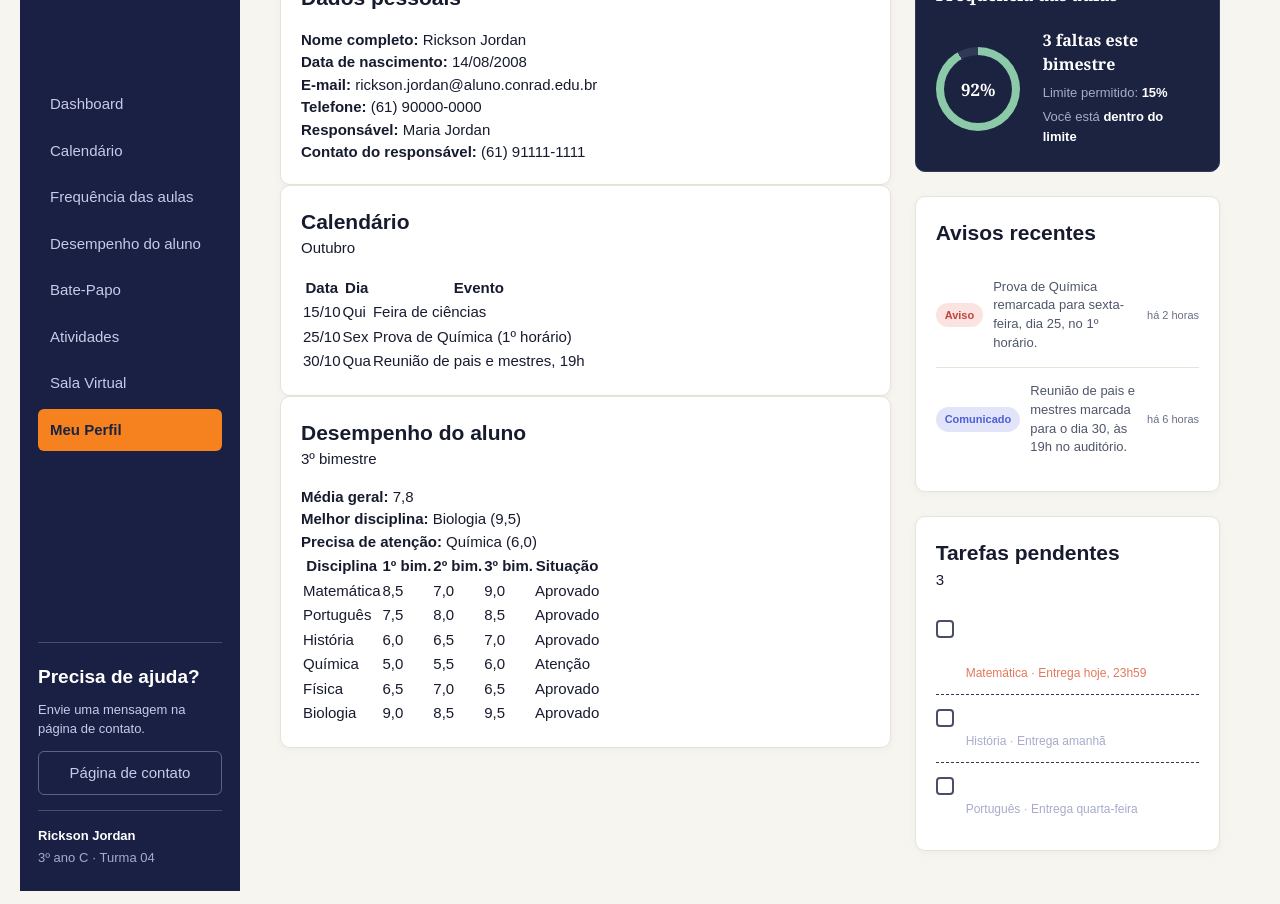
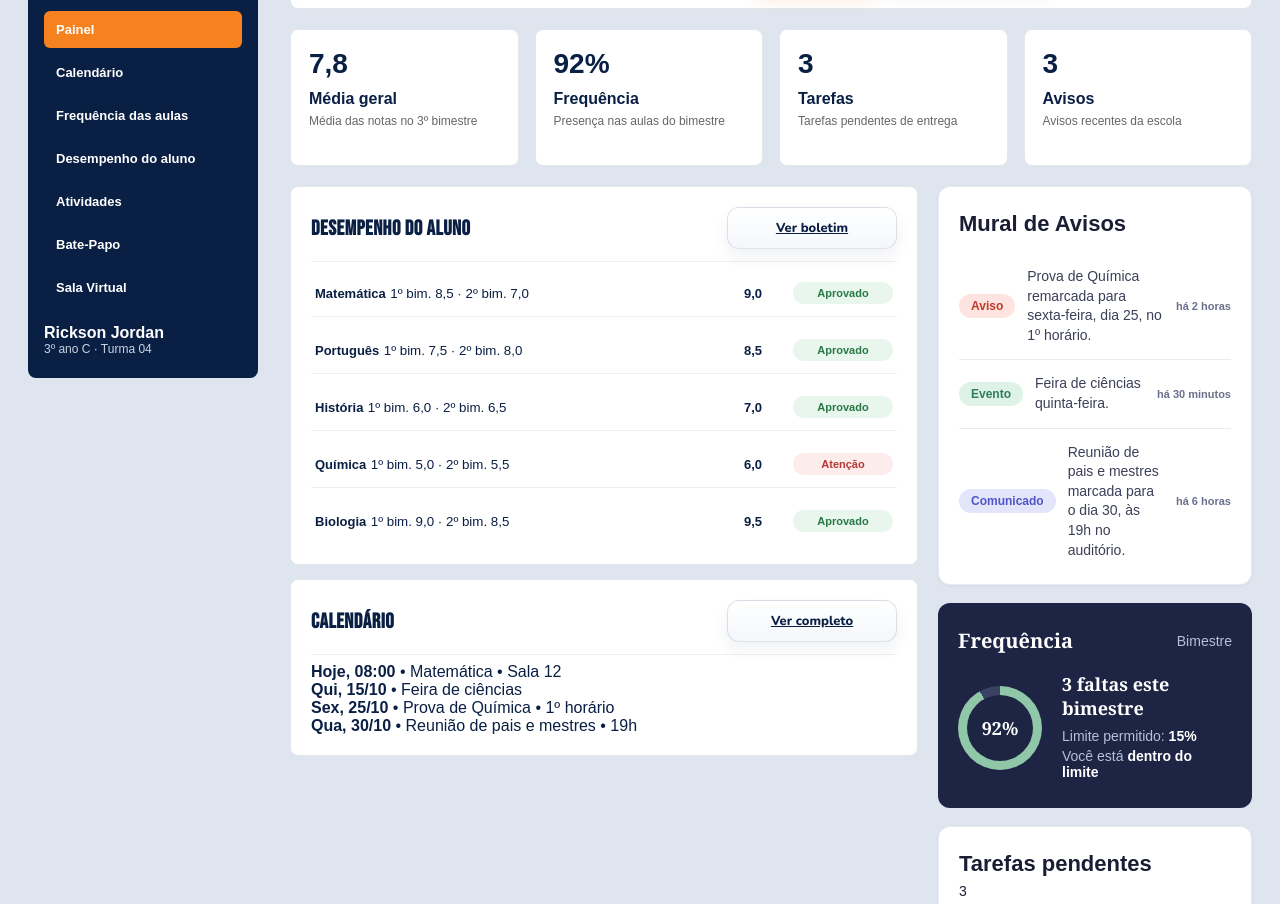
Before and after one commit to daniloakin07-boop/Conrad-, a website: page pages/aluno.html in a window 1280 px wide. Shown: the part 179-1083 px from the top of the page. Drawn offline with nearby package versions, Linux system fonts and the light colour scheme.

Commit message:
pagina de alunoi e seu css

```diff
--- /dev/null
+++ b/CSS/aluno.css
@@ -0,0 +1,235 @@
+/* ===== Coluna direita ===== */
+.painel-lateral {
+  display: flex;
+  flex-direction: column;
+  gap: 18px;
+}
+
+/* ===== Cards brancos ===== */
+.al-card {
+  background: #fff;
+  border: 1px solid #e8eaf0;
+  border-radius: 12px;
+  padding: 24px 20px;
+  box-shadow: 0 1px 3px rgba(20, 30, 70, 0.05);
+}
+
+.al-titulo {
+  font-family: Arial, Helvetica, sans-serif;
+  font-size: 22px;
+  font-weight: 700;
+  letter-spacing: 0;
+  text-transform: none;
+  color: #1a1d33;
+  margin: 0 0 16px;
+}
+
+/* ===== Mural de avisos ===== */
+.al-aviso {
+  display: flex;
+  align-items: center;
+  gap: 12px;
+  padding: 14px 0;
+  border-bottom: 1px solid #e8eaf0;
+}
+
+.al-aviso:last-child {
+  border-bottom: none;
+  padding-bottom: 0;
+}
+
+.al-tag {
+  flex-shrink: 0;
+  padding: 5px 12px;
+  border-radius: 999px;
+  font-size: 12px;
+  font-weight: 700;
+}
+
+.al-tag-aviso { background: #fde4e1; color: #c0392b; }
+.al-tag-evento { background: #dff2e8; color: #2e7d5b; }
+.al-tag-comunicado { background: #e3e6fb; color: #4f55c9; }
+
+.al-texto {
+  flex: 1;
+  margin: 0;
+  font-size: 14px;
+  line-height: 1.4;
+  color: #3b3f58;
+}
+
+.al-quando {
+  flex-shrink: 0;
+  font-size: 11px;
+  font-weight: 700;
+  color: #6b708c;
+  white-space: nowrap;
+}
+
+/* ===== Frequência (card escuro) ===== */
+.al-frequencia {
+  background: #1e2444;
+  border-radius: 12px;
+  padding: 24px 20px;
+  color: #fff;
+}
+
+.al-freq-topo {
+  display: flex;
+  justify-content: space-between;
+  align-items: center;
+  margin-bottom: 18px;
+}
+
+.al-freq-topo h2 {
+  font-family: Georgia, 'Times New Roman', serif;
+  font-size: 20px;
+  font-weight: 700;
+  letter-spacing: 0;
+  text-transform: none;
+  color: #fff;
+  margin: 0;
+}
+
+.al-freq-topo span {
+  font-size: 14px;
+  color: #b8bedc;
+}
+
+.al-freq-corpo {
+  display: flex;
+  align-items: center;
+  gap: 20px;
+}
+
+.al-anel {
+  --valor: 92;
+  position: relative;
+  width: 84px;
+  height: 84px;
+  border-radius: 50%;
+  flex-shrink: 0;
+  display: grid;
+  place-items: center;
+  background: conic-gradient(#8fc7a8 calc(var(--valor) * 1%), #3a4263 0);
+}
+
+.al-anel::before {
+  content: "";
+  position: absolute;
+  inset: 9px;
+  background: #1e2444;
+  border-radius: 50%;
+}
+
+.al-anel span {
+  position: relative;
+  font-family: Georgia, 'Times New Roman', serif;
+  font-size: 18px;
+  font-weight: 700;
+  color: #fff;
+}
+
+.al-freq-info h3 {
+  font-family: Georgia, 'Times New Roman', serif;
+  font-size: 18px;
+  font-weight: 700;
+  color: #fff;
+  margin: 0 0 8px;
+}
+
+.al-freq-info p {
+  font-size: 14px;
+  color: #b8bedc;
+  margin: 0 0 4px;
+}
+
+.al-freq-info strong {
+  color: #fff;
+}
+
+/* ===== Tarefas pendentes ===== */
+.al-contador {
+  display: block;
+  font-size: 14px;
+  color: #1a1d33;
+  margin: -10px 0 8px;
+}
+
+.al-tarefas {
+  list-style: none;
+  margin: 0;
+  padding: 0;
+}
+
+.al-tarefas li {
+  display: flex;
+  align-items: flex-start;
+  gap: 14px;
+  padding: 18px 0;
+  border-bottom: 1px dashed #1a1d33;
+}
+
+.al-tarefas li:last-child {
+  border-bottom: none;
+  padding-bottom: 6px;
+}
+
+.al-tarefas input[type="checkbox"] {
+  appearance: none;
+  -webkit-appearance: none;
+  width: 20px;
+  height: 20px;
+  margin: 0;
+  flex-shrink: 0;
+  border: 2px solid #2b2f4d;
+  border-radius: 4px;
+  background: #fff;
+  cursor: pointer;
+  display: grid;
+  place-content: center;
+}
+
+.al-tarefas input[type="checkbox"]:checked {
+  background: #2b2f4d;
+}
+
+.al-tarefas input[type="checkbox"]:checked::after {
+  content: "✓";
+  color: #fff;
+  font-size: 13px;
+  line-height: 1;
+}
+
+.al-tarefa-titulo {
+  font-size: 14px;
+  font-weight: 700;
+  color: #1a1d33;
+  margin: 0 0 4px;
+}
+
+.al-tarefa-meta {
+  font-size: 12px;
+  color: #9a9fc4;
+  margin: 0;
+}
+
+.al-tarefa-meta.urgente {
+  color: #e07a4f;
+}
+
+.al-tarefas li.feita .al-tarefa-titulo {
+  text-decoration: line-through;
+  color: #98a2b3;
+}
+
+/* ===== Responsivo ===== */
+@media (max-width: 520px) {
+  .al-aviso {
+    flex-wrap: wrap;
+  }
+
+  .al-quando {
+    width: 100%;
+  }
+}
--- a/pages/aluno.html
+++ b/pages/aluno.html
@@ -1,237 +1,289 @@
 <!DOCTYPE html>
-<html lang="pt-br">
-
+<html lang="pt-BR">
 <head>
     <meta charset="UTF-8">
     <meta name="viewport" content="width=device-width, initial-scale=1.0">
+    <title>Conrad Virtual School | Aluno</title>
 
     <link rel="stylesheet" href="../CSS/style.css">
-    <link rel="stylesheet" href="../CSS/dashboard.css">
-
-    <title>Conrad | Meu Perfil</title>
+    <link rel="stylesheet" href="../CSS/professor.css">
+    <link rel="stylesheet" href="../CSS/aluno.css">
 </head>
 
 <body>
 
-    <main class="container">
+  <header class="topo topo-home">
+    <a href="index.html" class="logo">CONRAD</a>
+
+    <nav class="menu">
+      <a href="index.html">inicio</a>
+      <a href="sobre.html">sobre</a>
+      <a href="contato.html">contato</a>
+    </nav>
+  </header>
+
+  <a href="#mainContent" class="skip-link">Ir para o conteúdo</a>
+
+  <main class="dashboard-professor">
 
     <!-- MENU LATERAL -->
     <aside class="menu-lateral">
 
-            <h3>Conrad Painel</h3>
+      <h3>Conrad Aluno</h3>
 
-            <nav class="menu">
-                <a href="dashboard.html">Dashboard</a>
-                <a href="#calendario">Calendário</a>
-                <a href="#frequencia">Frequência das aulas</a>
-                <a href="#desempenho">Desempenho do aluno</a>
-                <a href="bate-papo.html">Bate-Papo</a>
-                <a href="avaliação.html">Atividades</a>
-                <a href="sala-virtual.html">Sala Virtual</a>
-                <a href="aluno.html" class="menu-item-ativo">Meu Perfil</a>
+      <nav>
+        <a href="aluno.html" class="menu-item ativo">Painel</a>
+        <a href="#calendario" class="menu-item">Calendário</a>
+        <a href="#frequencia" class="menu-item">Frequência das aulas</a>
+        <a href="#desempenho" class="menu-item">Desempenho do aluno</a>
+        <a href="avaliação.html" class="menu-item">Atividades</a>
+        <a href="bate-papo.html" class="menu-item">Bate-Papo</a>
+        <a href="sala-virtual.html" class="menu-item">Sala Virtual</a>
       </nav>
 
-            <!-- ÁREA DE AJUDA -->
-            <div class="lateral-ajuda">
-                <h2>Precisa de ajuda?</h2>
-                <p>Envie uma mensagem na página de contato.</p>
-                <a href="contato.html" class="btn-secundario">Página de contato</a>
-            </div>
-
-            <!-- PERFIL -->
-            <div class="perfil-aluno">
+      <div style="margin-top:18px;">
         <strong>Rickson Jordan</strong>
-                <span>3º ano C · Turma 04</span>
+        <div style="font-size:12px;color:#cbd5e1;">3º ano C · Turma 04</div>
       </div>
 
     </aside>
 
 
     <!-- CONTEÚDO PRINCIPAL -->
-        <section class="conteudo-principal">
+    <section class="conteudo-dashboard" id="mainContent">
 
-            <header class="cabecalho-dashboard">
-                <div class="boas-vindas">
-                    <h1>Rickson Jordan</h1>
-                    <p>3º ano C · Turma 04 · Matrícula 2024.03.0417</p>
+      <header class="titulo-dashboard">
+        <div>
+          <h1>Boa tarde, Rickson Jordan</h1>
+          <p>Resumo rápido das suas notas, frequência e pendências</p>
+        </div>
+
+        <div class="header-right">
+          <div class="quick-actions">
+            <a href="avaliação.html" class="btn-primario">Ver atividades</a>
+            <a href="sala-virtual.html" class="btn-secundario">Entrar na sala virtual</a>
+          </div>
+
+          <div class="header-profile">
+            <div class="avatar avatar-purple">RJ</div>
+            <div class="profile-name">
+              <strong>Rickson Jordan</strong>
+              <small>Aluno</small>
+            </div>
+            <button id="profileToggle" class="btn-link">▾</button>
+
+            <div id="profileDropdown" class="profile-dropdown" style="display:none;">
+              <a href="perfil-aluno.html">Editar</a>
+              <a href="index.html">Sair</a>
+            </div>
+          </div>
         </div>
       </header>
 
 
-            <div class="dashboard-grid">
+      <!-- CARDS DE RESUMO -->
+      <section class="cards-resumo">
 
-                <!-- COLUNA ESQUERDA -->
-                <section class="bloco-horarios">
-
-                    <!-- DADOS PESSOAIS -->
-                    <div class="card">
-
-                        <div class="card-header">
-                            <h2>Dados pessoais</h2>
+        <div class="card-resumo">
+          <h2>7,8</h2>
+          <h3>Média geral</h3>
+          <span>Média das notas no 3º bimestre</span>
         </div>
 
-                        <p><strong>Nome completo:</strong> Rickson Jordan</p>
-                        <p><strong>Data de nascimento:</strong> 14/08/2008</p>
-                        <p><strong>E-mail:</strong> rickson.jordan@aluno.conrad.edu.br</p>
-                        <p><strong>Telefone:</strong> (61) 90000-0000</p>
-                        <p><strong>Responsável:</strong> Maria Jordan</p>
-                        <p><strong>Contato do responsável:</strong> (61) 91111-1111</p>
-
+        <div class="card-resumo">
+          <h2>92%</h2>
+          <h3>Frequência</h3>
+          <span>Presença nas aulas do bimestre</span>
         </div>
 
-
-                    <!-- CALENDÁRIO -->
-                    <div class="card" id="calendario">
-
-                        <div class="card-header">
-                            <h2>Calendário</h2>
-                            <span class="contador">Outubro</span>
+        <div class="card-resumo">
+          <h2>3</h2>
+          <h3>Tarefas</h3>
+          <span>Tarefas pendentes de entrega</span>
         </div>
 
-                        <table>
-                            <thead>
-                                <tr>
-                                    <th>Data</th>
-                                    <th>Dia</th>
-                                    <th>Evento</th>
-                                </tr>
-                            </thead>
-                            <tbody>
-                                <tr><td>15/10</td><td>Qui</td><td>Feira de ciências</td></tr>
-                                <tr><td>25/10</td><td>Sex</td><td>Prova de Química (1º horário)</td></tr>
-                                <tr><td>30/10</td><td>Qua</td><td>Reunião de pais e mestres, 19h</td></tr>
-                            </tbody>
-                        </table>
-
-                    </div>
-
-
-                    <!-- DESEMPENHO DO ALUNO -->
-                    <div class="card" id="desempenho">
-
-                        <div class="card-header">
-                            <h2>Desempenho do aluno</h2>
-                            <span class="contador">3º bimestre</span>
-                        </div>
-
-                        <p><strong>Média geral:</strong> 7,8</p>
-                        <p><strong>Melhor disciplina:</strong> Biologia (9,5)</p>
-                        <p><strong>Precisa de atenção:</strong> Química (6,0)</p>
-
-                        <table>
-                            <thead>
-                                <tr>
-                                    <th>Disciplina</th>
-                                    <th>1º bim.</th>
-                                    <th>2º bim.</th>
-                                    <th>3º bim.</th>
-                                    <th>Situação</th>
-                                </tr>
-                            </thead>
-                            <tbody>
-                                <tr><td>Matemática</td><td>8,5</td><td>7,0</td><td>9,0</td><td>Aprovado</td></tr>
-                                <tr><td>Português</td><td>7,5</td><td>8,0</td><td>8,5</td><td>Aprovado</td></tr>
-                                <tr><td>História</td><td>6,0</td><td>6,5</td><td>7,0</td><td>Aprovado</td></tr>
-                                <tr><td>Química</td><td>5,0</td><td>5,5</td><td>6,0</td><td>Atenção</td></tr>
-                                <tr><td>Física</td><td>6,5</td><td>7,0</td><td>6,5</td><td>Aprovado</td></tr>
-                                <tr><td>Biologia</td><td>9,0</td><td>8,5</td><td>9,5</td><td>Aprovado</td></tr>
-                            </tbody>
-                        </table>
-
+        <div class="card-resumo">
+          <h2>3</h2>
+          <h3>Avisos</h3>
+          <span>Avisos recentes da escola</span>
         </div>
 
       </section>
 
 
+      <!-- PAINEL PRINCIPAL -->
+      <div class="painel-dashboard">
+
+        <div>
+
+          <!-- DESEMPENHO DO ALUNO -->
+          <article class="card-avaliacoes">
+            <div class="titulo-card">
+              <h2 id="desempenho">Desempenho do aluno</h2>
+              <a href="#" class="btn-secundario">Ver boletim</a>
+            </div>
+
+            <div style="display:flex;flex-direction:column;gap:10px;margin-top:8px;">
+
+              <div class="aluno">
+                <div>
+                  <strong>Matemática</strong>
+                  <small>1º bim. 8,5 · 2º bim. 7,0</small>
+                </div>
+                <strong>9,0</strong>
+                <div class="status ativo">Aprovado</div>
+              </div>
+
+              <div class="aluno">
+                <div>
+                  <strong>Português</strong>
+                  <small>1º bim. 7,5 · 2º bim. 8,0</small>
+                </div>
+                <strong>8,5</strong>
+                <div class="status ativo">Aprovado</div>
+              </div>
+
+              <div class="aluno">
+                <div>
+                  <strong>História</strong>
+                  <small>1º bim. 6,0 · 2º bim. 6,5</small>
+                </div>
+                <strong>7,0</strong>
+                <div class="status ativo">Aprovado</div>
+              </div>
+
+              <div class="aluno">
+                <div>
+                  <strong>Química</strong>
+                  <small>1º bim. 5,0 · 2º bim. 5,5</small>
+                </div>
+                <strong>6,0</strong>
+                <div class="status pendente">Atenção</div>
+              </div>
+
+              <div class="aluno">
+                <div>
+                  <strong>Biologia</strong>
+                  <small>1º bim. 9,0 · 2º bim. 8,5</small>
+                </div>
+                <strong>9,5</strong>
+                <div class="status ativo">Aprovado</div>
+              </div>
+
+            </div>
+
+          </article>
+
+
+          <!-- CALENDÁRIO / PRÓXIMOS COMPROMISSOS -->
+          <article class="card-avaliacoes" style="margin-top:14px;">
+            <div class="titulo-card">
+              <h2 id="calendario">Calendário</h2>
+              <a href="#" class="btn-secundario">Ver completo</a>
+            </div>
+
+            <div class="agenda-line">
+              <span><strong>Hoje, 08:00</strong> • Matemática • Sala 12</span>
+            </div>
+
+            <div class="agenda-line">
+              <span><strong>Qui, 15/10</strong> • Feira de ciências</span>
+            </div>
+
+            <div class="agenda-line">
+              <span><strong>Sex, 25/10</strong> • Prova de Química • 1º horário</span>
+            </div>
+
+            <div class="agenda-line">
+              <span><strong>Qua, 30/10</strong> • Reunião de pais e mestres • 19h</span>
+            </div>
+
+          </article>
+
+        </div>
+
+
                 <!-- COLUNA DIREITA -->
-                <div class="coluna-direita">
+        <aside class="painel-lateral">
 
-                    <!-- FREQUÊNCIA DAS AULAS -->
-                    <section class="frequencia-card" id="frequencia">
+          <!-- MURAL DE AVISOS -->
+          <article class="al-card">
+            <h2 class="al-titulo">Mural de Avisos</h2>
 
-                        <div class="frequencia-topo">
-                            <h2>Frequência das aulas</h2>
+            <div class="al-aviso">
+              <span class="al-tag al-tag-aviso">Aviso</span>
+              <p class="al-texto">Prova de Química remarcada para sexta-feira, dia 25, no 1º horário.</p>
+              <span class="al-quando">há 2 horas</span>
+            </div>
+
+            <div class="al-aviso">
+              <span class="al-tag al-tag-evento">Evento</span>
+              <p class="al-texto">Feira de ciências quinta-feira.</p>
+              <span class="al-quando">há 30 minutos</span>
+            </div>
+
+            <div class="al-aviso">
+              <span class="al-tag al-tag-comunicado">Comunicado</span>
+              <p class="al-texto">Reunião de pais e mestres marcada para o dia 30, às 19h no auditório.</p>
+              <span class="al-quando">há 6 horas</span>
+            </div>
+          </article>
+
+
+          <!-- FREQUÊNCIA -->
+          <article class="al-frequencia" id="frequencia">
+            <div class="al-freq-topo">
+              <h2>Frequência</h2>
               <span>Bimestre</span>
             </div>
 
-                        <div class="frequencia-conteudo">
-
-                            <div class="grafico-frequencia">
-                                <div class="circulo">
+            <div class="al-freq-corpo">
+              <div class="al-anel" style="--valor: 92">
                 <span>92%</span>
               </div>
-                            </div>
 
-                            <div class="frequencia-info">
+              <div class="al-freq-info">
                 <h3>3 faltas este bimestre</h3>
                 <p>Limite permitido: <strong>15%</strong></p>
                 <p>Você está <strong>dentro do limite</strong></p>
               </div>
-
             </div>
-
-                    </section>
-
-
-                    <!-- AVISOS RECENTES -->
-                    <section class="card">
-
-                        <div class="card-header">
-                            <h2>Avisos recentes</h2>
-                        </div>
-
-                        <div class="aviso">
-                            <span class="tag-aviso">Aviso</span>
-                            <p class="texto">Prova de Química remarcada para sexta-feira, dia 25, no 1º horário.</p>
-                            <span class="quando">há 2 horas</span>
-                        </div>
-
-                        <div class="aviso">
-                            <span class="tag-comunicado">Comunicado</span>
-                            <p class="texto">Reunião de pais e mestres marcada para o dia 30, às 19h no auditório.</p>
-                            <span class="quando">há 6 horas</span>
-                        </div>
-
-                    </section>
+          </article>
 
 
           <!-- TAREFAS PENDENTES -->
-                    <section class="card card-tarefas">
+          <article class="al-card">
+            <h2 class="al-titulo">Tarefas pendentes</h2>
+            <span class="al-contador" id="contadorTarefas">3</span>
 
-                        <div class="card-header">
-                            <h2>Tarefas pendentes</h2>
-                            <span class="contador">3</span>
-                        </div>
-
-                        <ul class="lista-tarefas">
+            <ul class="al-tarefas" id="listaTarefas">
               <li>
-                                <input type="checkbox" class="checkbox">
+                <input type="checkbox" aria-label="Concluir tarefa">
                 <div>
-                                    <p class="tarefa-titulo">Lista de exercícios — Equações do 2º grau</p>
-                                    <p class="tarefa-meta urgente">Matemática · Entrega hoje, 23h59</p>
+                  <p class="al-tarefa-titulo">Lista de exercícios — Equações do 2º grau</p>
+                  <p class="al-tarefa-meta urgente">Matemática · Entrega hoje, 23h59</p>
                 </div>
               </li>
 
               <li>
-                                <input type="checkbox" class="checkbox">
+                <input type="checkbox" aria-label="Concluir tarefa">
                 <div>
-                                    <p class="tarefa-titulo">Resumo do capítulo 4</p>
-                                    <p class="tarefa-meta">História · Entrega amanhã</p>
+                  <p class="al-tarefa-titulo">Resumo do capítulo 4</p>
+                  <p class="al-tarefa-meta">História · Entrega amanhã</p>
                 </div>
               </li>
 
               <li>
-                                <input type="checkbox" class="checkbox">
+                <input type="checkbox" aria-label="Concluir tarefa">
                 <div>
-                                    <p class="tarefa-titulo">Redação — tema livre</p>
-                                    <p class="tarefa-meta">Português · Entrega quarta-feira</p>
+                  <p class="al-tarefa-titulo">Redação — tema livre</p>
+                  <p class="al-tarefa-meta">Português · Entrega quarta-feira</p>
                 </div>
               </li>
             </ul>
+          </article>
 
-                    </section>
-
-                </div>
+        </aside>
 
       </div>
 
@@ -239,6 +291,36 @@
 
   </main>
 
+  <footer class="rodape">
+    <p>® 2026 Conrad Virtual School. Todos os direitos reservados.</p>
+    <p><a href="contato.html">Entre em contato</a></p>
+  </footer>
+
+  <script>
+    // Menu de perfil
+    const profileToggle = document.getElementById('profileToggle');
+    const profileDropdown = document.getElementById('profileDropdown');
+
+    profileToggle.addEventListener('click', (e) => {
+      e.stopPropagation();
+      const aberto = profileDropdown.style.display === 'block';
+      profileDropdown.style.display = aberto ? 'none' : 'block';
+    });
+
+    document.addEventListener('click', () => {
+      profileDropdown.style.display = 'none';
+    });
+
+    // Tarefas: marcar como concluída e atualizar o contador
+    const listaTarefas = document.getElementById('listaTarefas');
+    const contadorTarefas = document.getElementById('contadorTarefas');
+
+    listaTarefas.addEventListener('change', (event) => {
+      if (event.target.type !== 'checkbox') return;
+      event.target.closest('li').classList.toggle('feita', event.target.checked);
+      contadorTarefas.textContent =
+        listaTarefas.querySelectorAll('input:not(:checked)').length;
+    });
+  </script>
 </body>
-
 </html>
```
Also changed, not shown: data/dashboardData.json (renamed from JS/dashboardData.json). Lines whose indentation alone changed are shown as unchanged.
